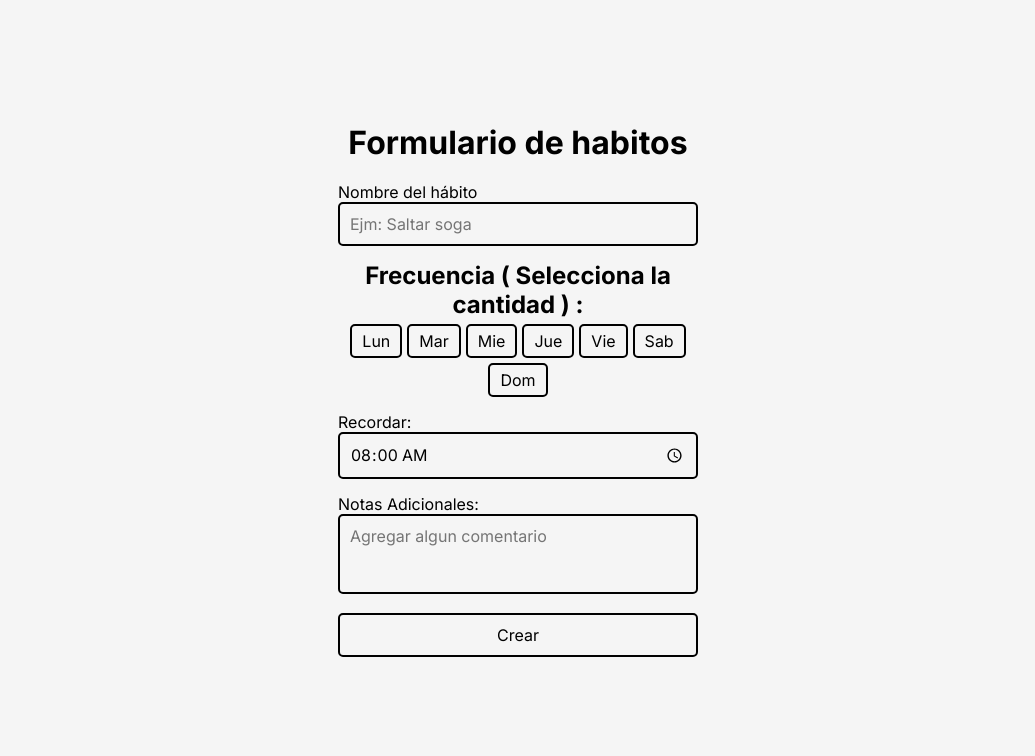
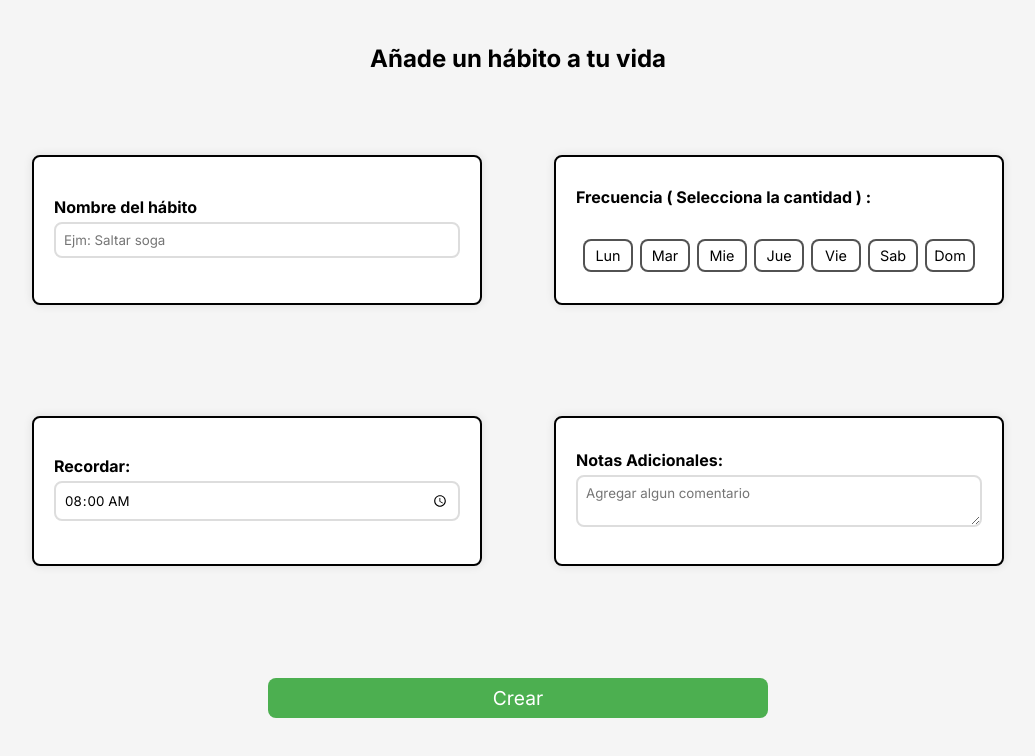
Before and after one commit to Andre-tz/Habit-Tracker, a React (Vite) app: page /habit-form in a window 1280 px wide. Shown: the top 756 px of the page, without its empty margins (122-1157 px from the left). Built offline with nearby package versions, Linux system fonts and the light colour scheme.

Commit message:
Se agregaron mas estilos, se cambio el formulario y se le dio un nuevo estilo base!

```diff
--- a/src/App.jsx
+++ b/src/App.jsx
@@ -40,7 +40,7 @@ function App() {
 
 			{ habits.length == 0?
 
-				<h3 id="message"> No hay hábitos para mostrar</h3> :
+				<h3 className="message"> No hay hábitos para mostrar</h3> :
 
 				daysWeek.map( dia => (
 					<HabitDay
--- a/src/components/HabitForm.jsx
+++ b/src/components/HabitForm.jsx
@@ -72,8 +72,8 @@ const HabitForms = (  ) => {
     }
 
     return (
-        <>
-            <h1 className="titulo">Formulario de habitos</h1>
+        <section id="habit-form">
+            <h1 className="title">Añade un hábito a tu vida</h1>
 
             <form>
 
@@ -85,13 +85,13 @@ const HabitForms = (  ) => {
                 </div>
 
                 <div className="field">
-                    <h2>Frecuencia ( Selecciona la cantidad ) :</h2>
+                    <p className="field-title">Frecuencia ( Selecciona la cantidad ) :</p>
 
                     <div className="button-container">
                         <button type="button" className={ `button-days ${habitData.days.includes( "Lunes" )? "selected" : "" }` } name="Lunes" onClick={ handleDays }>Lun</button>
                         <button type="button" className={ `button-days ${habitData.days.includes( "Martes" )? "selected" : "" }` } name="Martes" onClick={ handleDays }>Mar</button>
                         <button type="button" className={ `button-days ${habitData.days.includes( "Miércoles" )? "selected" : "" }` } name="Miércoles" onClick={ handleDays }>Mie</button>
-                        <button type="button" className={ `button-days ${habitData.days.includes( "Jueves" )? "selected" : "" }` } name="jueves" onClick={ handleDays }>Jue</button>
+                        <button type="button" className={ `button-days ${habitData.days.includes( "Jueves" )? "selected" : "" }` } name="Jueves" onClick={ handleDays }>Jue</button>
                         <button type="button" className={ `button-days ${habitData.days.includes( "Viernes" )? "selected" : "" }` } name="Viernes" onClick={ handleDays }>Vie</button>
                         <button type="button" className={ `button-days ${habitData.days.includes( "Sábado" )? "selected" : "" }` } name="Sábado" onClick={ handleDays }>Sab</button>
                         <button type="button" className={ `button-days ${habitData.days.includes( "Domingo" )? "selected" : "" }` } name="Domingo" onClick={ handleDays }>Dom</button>
@@ -113,13 +113,11 @@ const HabitForms = (  ) => {
                     </label>
                 </div>
 
-                <div className="field">
                     <button id = "submit" onClick={ handleSubmit } type="submit">Crear</button>
-                </div>
 
             </form>
 
-        </>
+        </section>
 
     )
 }
--- a/src/components/HabitList.jsx
+++ b/src/components/HabitList.jsx
@@ -27,7 +27,7 @@ const HabitList = ( ) => {
                         estado = { status }
                         nota = { note } />
             )))
-            : <p> No hay hábitos para cargar </p>
+            : <p className='message'> No hay hábitos para cargar </p>
             }
             </div>
         </>
--- a/src/styles/App.css
+++ b/src/styles/App.css
@@ -58,10 +58,14 @@
     margin-top: 20px;
   }
 
-@media (min-width: 768px) and (max-width: 1023px){
+.message{
+	color: rgba(0, 0, 0, 0.337);
+}
+
+@media (min-width: 768px){
+
+	.menu{
+		flex-direction: row;
+	}
 
 }
-
-@media (min-width: 1024px){
-
-}
--- a/src/styles/HabitForm.css
+++ b/src/styles/HabitForm.css
@@ -1,71 +1,158 @@
-h1, h2 {
-    text-align: center;
+#habit-form{
+	min-width: 400px;
+	width: 100vw;
+	height: 100vh;
+	display: flex;
+	flex-direction: column;
+	justify-content: space-evenly;
+	align-items: center;
+}
+
+#habit-form .title{
+	font-size: 1.5rem
 }
 
 form {
+	height: 90%;
+	width: 90%;
 	display: flex;
 	flex-direction: column;
-    gap: 15px;
-    width: 100%;
-    max-width: 400px;
-    padding: 20px;
+	justify-content: space-around;
+	align-items: center;
 }
 
 .field {
 	display: flex;
 	flex-direction: column;
-    gap: 5px;
+	justify-content: space-around;
+	height: 150px;
+	width: 100%;
+	max-width: 500px;
+ 	margin-bottom: 15px;
+	padding: 20px;
+  	background-color: #fff;
+  	border-radius: .5em;
+	border: 2px solid black;
+	box-shadow: 0 0 10px rgba(0, 0, 0, 0.1);
+	transform: translateY(0);
+	transition:
+		transform .3s ,
+		box-shadow .3s;
 }
 
-  input, textarea {
-    border: 2px solid black;
-    background: transparent;
-    padding: 10px;
-    font-size: 1rem;
-    color: black;
-    width: 100%;
-    outline: none;
-    border-radius: 5px;
+.field:hover{
+	box-shadow: 2px 2px 10px rgba(0, 0, 0, 0.5);
 }
 
+.field-title{
+	font-weight: 700;
+	margin-bottom: 10px;
+}
+
+label {
+	display: flex;
+	flex-direction: column;
+	font-weight: 700;
+	margin-bottom: 5px;
+}
+
+input[type="text"],
+input[type="time"],
 textarea {
-    resize: none;
-    height: 80px;
+	border: 2px solid #ddd;
+	border-radius: 8px;
+	padding: 8px;
+	margin-top: 5px;
+	transition: all 0.3s;
+}
+
+textarea{
+	resize: vertical;
+}
+
+input[type="text"]:focus,
+input[type="time"]:focus,
+textarea:focus {
+	border-color: #4caf50;
+	outline: none;
 }
 
 .button-container {
 	display: flex;
-    gap: 5px;
-    justify-content: center;
-    flex-wrap: wrap;
+	justify-content: space-evenly;
+	align-items: center;
 }
 
 .button-days {
-    border: 2px solid black;
-    background: transparent;
-    color: black;
-    padding: 5px 10px;
+	width: 45px;
+	font-size: .9rem;
+	display: flex;
+	justify-content: center;
+	padding: 6px 0;
+	border: 2px solid rgba(0, 0, 0, 0.678);
+	border-radius: 8px;
+	background-color: #fff;
 	cursor: pointer;
-    transition: 0.3s;
-    border-radius: 5px;
+	transition: all 0.3s;
+}
+
+.button-days:hover {
+	border-color: #4caf50;
 }
 
 .button-days.selected {
-    background: black;
-    color: white;
+	background-color: #4caf50;
+	color: #fff;
 }
 
-  button {
-    border: 2px solid black;
-    background: transparent;
+#submit {
+	max-width: 500px;
+	width: 80%;
+	height: 40px;
+	font-size: 1.2rem;
+	display: flex;
+	align-items: center;
+	justify-content: center;
+	background-color: #4caf50;
+  	color: #fff;
+  	border: none;
+  	border-radius: 8px;
   	padding: 10px;
-    font-size: 1rem;
   	cursor: pointer;
-    transition: background 0.3s ease;
-    border-radius: 5px;
+  	transition: all 0.3s;
 }
 
-  button:hover {
-    background: black;
-    color: white;
+#submit:hover {
+  	background-color: #388e3c;
 }
+
+@media  ( min-width: 1024px ) {
+
+	form{
+		width: 80%;
+		height: 80%;
+		flex-direction: row;
+		flex-wrap: wrap;
+		justify-content: space-around;
+		gap: 20px
+	}
+
+	.field{
+		width: 40%;
+		min-width: 450px;
+	}
+
+	.field:hover{
+		transform: translateY(-10px);
+	}
+
+	.button-days {
+		width: 50px;
+		max-width: 60px;
+	}
+
+	textarea {
+		width: 100% !important;
+	}
+
+}
--- a/src/styles/HabitItem.css
+++ b/src/styles/HabitItem.css
@@ -1,87 +1,3 @@
-body {
-    background-color: whitesmoke;
-    color: black;
-    font-family: Arial, sans-serif;
-    margin: 0;
-    padding: 0;
-    display: flex;
-    flex-direction: column;
-    align-items: center;
-  }
-
-  h1, h2 {
-    text-align: center;
-  }
-
-  form {
-    display: flex;
-    flex-direction: column;
-    gap: 15px;
-    width: 100%;
-    max-width: 400px;
-    padding: 20px;
-  }
-
-  .field {
-    display: flex;
-    flex-direction: column;
-    gap: 5px;
-  }
-
-  input, textarea {
-    border: 2px solid black;
-    background: transparent;
-    padding: 10px;
-    font-size: 1rem;
-    color: black;
-    width: 100%;
-    outline: none;
-    border-radius: 5px;
-  }
-
-  textarea {
-    resize: none;
-    height: 80px;
-  }
-
-  .button-container {
-    display: flex;
-    gap: 5px;
-    justify-content: center;
-    flex-wrap: wrap;
-  }
-
-  .button-days {
-    border: 2px solid black;
-    background: transparent;
-    color: black;
-    padding: 5px 10px;
-    cursor: pointer;
-    transition: 0.3s;
-    border-radius: 5px;
-  }
-
-  .button-days.selected {
-    background: black;
-    color: white;
-  }
-
-  button {
-    border: 2px solid black;
-    background: transparent;
-    padding: 10px;
-    font-size: 1rem;
-    cursor: pointer;
-    transition: background 0.3s ease;
-    border-radius: 5px;
-  }
-
-  button:hover {
-    background: black;
-    color: white;
-  }
-
-  /* Estilos para las tarjetas de hábitos */
   .habit-card {
     background: black;
     color: white;
--- a/src/styles/index.css
+++ b/src/styles/index.css
@@ -3,6 +3,7 @@
     font-family:  "Inter", Arial, sans-serif;
     margin: 0;
     padding: 0;
+    overflow: hidden;
 }
 
 body {
```
Lines whose indentation alone changed are shown as unchanged.
